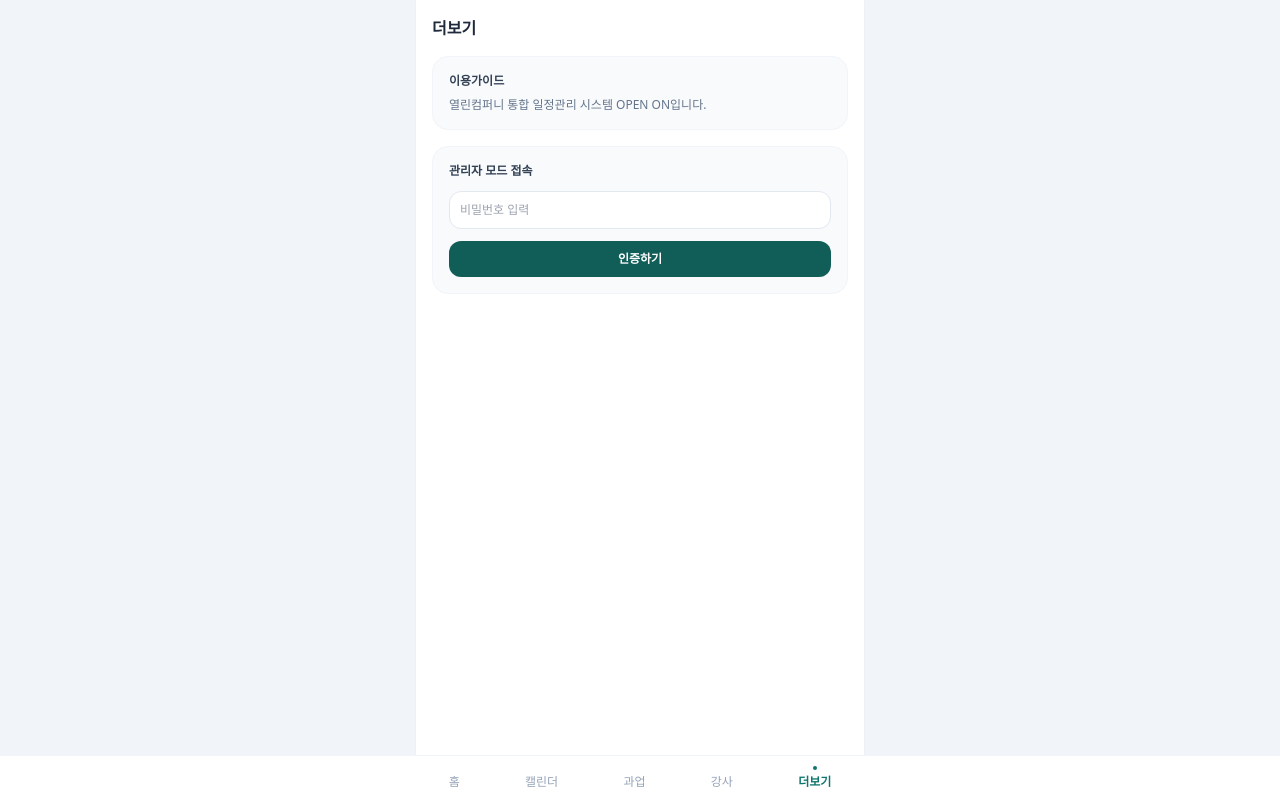
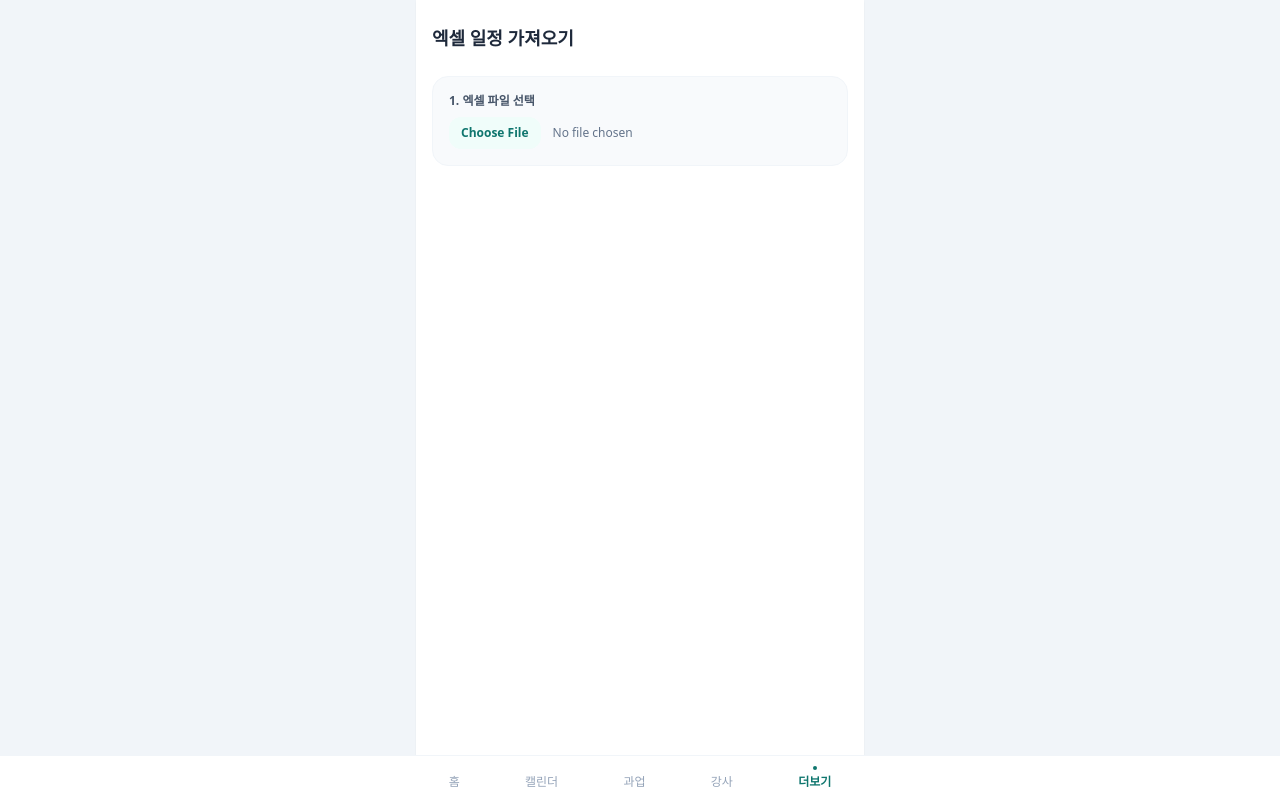
Before and after one commit to firstlady52/open-on, a Next.js app: page /more in a window 1280 px wide. Built offline with nearby package versions, Linux system fonts and the light colour scheme.

Commit message:
Update page.tsx

```diff
--- a/src/app/more/page.tsx
+++ b/src/app/more/page.tsx
@@ -1,209 +1,116 @@
 'use client';
 
 import { useState } from 'react';
-import { parseDaewooExcel, parseTextSchedule } from '@/lib/parsers';
+import * as XLSX from 'xlsx';
 import { EventItem } from '@/types';
 
 export default function MorePage() {
-  const [isAdmin, setIsAdmin] = useState(false);
-  const [password, setPassword] = useState('');
-  const [adminTab, setAdminTab] = useState<'excel' | 'text' | 'fee'>('excel');
-  const [selectedProject, setSelectedProject] = useState('대우ST');
+  const [workbook, setWorkbook] = useState<XLSX.WorkBook | null>(null);
+  const [sheetNames, setSheetNames] = useState<string[]>([]);
+  const [selectedSheet, setSelectedSheet] = useState<string>('');
 
-  const [previewEvents, setPreviewEvents] = useState<EventItem[]>([]);
-  const [rawText, setRawText] = useState('');
-
-  const handleLogin = async () => {
-    const res = await fetch('/api/admin/login', {
-      method: 'POST',
-      headers: { 'Content-Type': 'application/json' },
-      body: JSON.stringify({ password }),
-    });
-    if (res.ok) setIsAdmin(true);
-    else alert('관리자 비밀번호가 올바르지 않습니다.');
-  };
-
-  const handleFileUpload = async (e: React.ChangeEvent<HTMLInputElement>) => {
+  const handleFileChange = (e: React.ChangeEvent<HTMLInputElement>) => {
     const file = e.target.files?.[0];
     if (!file) return;
 
-    const buffer = await file.arrayBuffer();
-    if (selectedProject === '대우ST') {
-      const parsed = parseDaewooExcel(buffer);
-      setPreviewEvents(parsed);
+    const reader = new FileReader();
+    reader.onload = (evt) => {
+      try {
+        const bstr = evt.target?.result;
+        const wb = XLSX.read(bstr, { type: 'binary' });
+        setWorkbook(wb);
+        setSheetNames(wb.SheetNames);
+        if (wb.SheetNames.length > 0) {
+          setSelectedSheet(wb.SheetNames[0]);
+        }
+      } catch (err) {
+        alert('엑셀 파일을 읽는 중 오류가 발생했습니다.');
       }
     };
+    reader.readAsBinaryString(file);
+  };
 
-  const handleTextParse = () => {
-    const parsed = parseTextSchedule(rawText);
-    setPreviewEvents(parsed);
+  const handleParseAndSave = () => {
+    if (!workbook || !selectedSheet) {
+      alert('파일과 시트를 선택해 주세요.');
+      return;
+    }
+
+    const worksheet = workbook.Sheets[selectedSheet];
+    // 5번째 줄(Index 4)을 헤더로 읽어옴
+    const rawData: any[] = XLSX.utils.sheet_to_json(worksheet, { range: 4 });
+
+    const newEvents: EventItem[] = rawData
+      .filter(row => row['교육일']) // 교육일이 있는 행만 추출
+      .map((row, index) => {
+        // 날짜 형식 정리 (2026-09-01)
+        let rawDate = String(row['교육일']).trim();
+        if (rawDate.includes('.')) {
+          rawDate = rawDate.replace(/\./g, '-');
+        }
+
+        return {
+          id: `excel-${index}-${Date.now()}`,
+          project_id: `p-${index}`,
+          project_name: row['과업명'] || '대우ST',
+          start_date: rawDate,
+          start_time: String(row['시간'] || ''),
+          instructor_name: String(row['강사'] || ''),
+          location: String(row['현장명'] || ''),
+          status: String(row['진행상태'] || ''),
+        };
+      });
+
+    if (newEvents.length === 0) {
+      alert('일정 데이터를 찾을 수 없습니다. 엑셀의 열 이름(교육일, 시간, 강사, 현장명)을 확인해 주세요.');
+      return;
+    }
+
+    // 브라우저 저장소에 실제 일정 저장
+    localStorage.setItem('open_on_events', JSON.stringify(newEvents));
+    alert(`총 ${newEvents.length}건의 실제 일정이 등록되었습니다! 메인 화면으로 이동합니다.`);
+    window.location.href = '/';
   };
 
   return (
-    <main className="pb-24 pt-4 px-4 max-w-md mx-auto min-h-screen bg-white">
-      <h1 className="text-base font-bold text-slate-800 mb-4">더보기</h1>
+    <main className="pb-24 pt-6 px-4 max-w-md mx-auto min-h-screen bg-white">
+      <h1 className="text-lg font-bold text-slate-800 mb-6">엑셀 일정 가져오기</h1>
 
-      {!isAdmin ? (
-        <div className="space-y-4">
-          <div className="p-4 bg-slate-50 border border-slate-100 rounded-2xl text-xs space-y-2">
-            <div className="font-bold text-slate-700">이용가이드</div>
-            <p className="text-slate-500">열린컴퍼니 통합 일정관리 시스템 OPEN ON입니다.</p>
+      <div className="space-y-4 bg-slate-50 p-4 rounded-2xl border border-slate-100">
+        <div>
+          <label className="block text-xs font-bold text-slate-600 mb-2">1. 엑셀 파일 선택</label>
+          <input
+            type="file"
+            accept=".xlsx, .xls"
+            onChange={handleFileChange}
+            className="block w-full text-xs text-slate-500 file:mr-3 file:py-2 file:px-3 file:rounded-xl file:border-0 file:text-xs file:font-semibold file:bg-teal-50 file:text-teal-700 hover:file:bg-teal-100"
+          />
         </div>
 
-          <div className="p-4 bg-slate-50 border border-slate-100 rounded-2xl text-xs space-y-3">
-            <div className="font-bold text-slate-700">관리자 모드 접속</div>
-            <input
-              type="password"
-              placeholder="비밀번호 입력"
-              value={password}
-              onChange={(e) => setPassword(e.target.value)}
-              className="w-full p-2.5 border border-slate-200 rounded-xl bg-white"
-            />
-            <button
-              onClick={handleLogin}
-              className="w-full py-2.5 bg-teal-800 text-white font-bold rounded-xl active:bg-teal-900"
+        {sheetNames.length > 0 && (
+          <div>
+            <label className="block text-xs font-bold text-slate-600 mb-2">2. 일정 시트(탭) 선택</label>
+            <select
+              value={selectedSheet}
+              onChange={(e) => setSelectedSheet(e.target.value)}
+              className="w-full p-2.5 bg-white border border-slate-200 rounded-xl text-xs font-medium text-slate-700"
             >
-              인증하기
-            </button>
-          </div>
-        </div>
-      ) : (
-        <div className="space-y-4">
-          <div className="flex gap-4 border-b border-slate-100 pb-2 text-xs font-bold">
-            <button
-              onClick={() => setAdminTab('excel')}
-              className={`pb-1 ${adminTab === 'excel' ? 'text-teal-800 border-b-2 border-teal-800' : 'text-slate-400'}`}
-            >
-              엑셀 가져오기
-            </button>
-            <button
-              onClick={() => setAdminTab('text')}
-              className={`pb-1 ${adminTab === 'text' ? 'text-teal-800 border-b-2 border-teal-800' : 'text-slate-400'}`}
-            >
-              텍스트 등록
-            </button>
-            <button
-              onClick={() => setAdminTab('fee')}
-              className={`pb-1 ${adminTab === 'fee' ? 'text-teal-800 border-b-2 border-teal-800' : 'text-slate-400'}`}
-            >
-              섭외비용 관리
-            </button>
-          </div>
-
-          {adminTab === 'excel' && (
-            <div className="space-y-3 text-xs">
-              <select
-                value={selectedProject}
-                onChange={(e) => setSelectedProject(e.target.value)}
-                className="w-full p-2.5 border border-slate-200 rounded-xl bg-white"
-              >
-                <option value="대우ST">대우ST</option>
-                <option value="홈앤코칭">홈앤코칭</option>
+              {sheetNames.map((name, idx) => (
+                <option key={name} value={name}>{idx + 1}번째 탭: {name}</option>
+              ))}
             </select>
-
-              <input
-                type="file"
-                accept=".xlsx, .xls, .csv"
-                onChange={handleFileUpload}
-                className="w-full text-slate-500"
-              />
-
-              {previewEvents.length > 0 && (
-                <div className="mt-4 border border-slate-200 p-3 rounded-xl bg-slate-50 space-y-2">
-                  <div className="font-bold text-slate-700">
-                    미리보기 ({previewEvents.length}건 인식)
-                  </div>
-                  <div className="max-h-48 overflow-y-auto space-y-1">
-                    {previewEvents.map((item, idx) => (
-                      <div
-                        key={idx}
-                        className={`p-2 rounded border text-[11px] ${
-                          item.has_error ? 'bg-red-50 border-red-200 text-red-700' : 'bg-white border-slate-100'
-                        }`}
-                      >
-                        {item.has_error ? (
-                          <span>오류: {item.error_message}</span>
-                        ) : (
-                          <span>
-                            {item.start_date} | {item.start_time} | {item.instructor_name} | {item.location}
-                          </span>
-                        )}
-                      </div>
-                    ))}
-                  </div>
-                  <button
-                    onClick={() => alert('일정이 성공적으로 등록되었습니다.')}
-                    className="w-full py-2 bg-teal-800 text-white font-bold rounded-lg mt-2"
-                  >
-                    일정 등록하기
-                  </button>
-                </div>
-              )}
           </div>
         )}
 
-          {adminTab === 'text' && (
-            <div className="space-y-3 text-xs">
-              <textarea
-                rows={5}
-                placeholder={"카카오톡 일정 문구를 복사해 붙여넣으세요.\n예:\n팀빌딩\n6기: 10월 12-14일"}
-                value={rawText}
-                onChange={(e) => setRawText(e.target.value)}
-                className="w-full p-2.5 border border-slate-200 rounded-xl"
-              />
+        {sheetNames.length > 0 && (
           <button
-                onClick={handleTextParse}
-                className="w-full py-2 bg-teal-800 text-white font-bold rounded-xl"
+            onClick={handleParseAndSave}
+            className="w-full py-3 bg-teal-600 text-white font-bold text-xs rounded-xl shadow-sm active:scale-95 transition-transform"
           >
-                일정 분석하기
+            선택한 시트 일정 앱에 반영하기
           </button>
-
-              {previewEvents.length > 0 && (
-                <div className="mt-4 border border-slate-200 p-3 rounded-xl bg-slate-50 space-y-2">
-                  <div className="font-bold text-slate-700">분석 결과 미리보기</div>
-                  {previewEvents.map((item, idx) => (
-                    <div key={idx} className="p-2 bg-white rounded border border-slate-100 text-[11px]">
-                      {item.has_error ? (
-                        <span className="text-red-500">{item.error_message}</span>
-                      ) : (
-                        <span>
-                          [{item.project_name}] {item.round_label} · {item.start_date} ~ {item.end_date}
-                        </span>
         )}
       </div>
-                  ))}
-                  <button
-                    onClick={() => alert('일정이 등록되었습니다.')}
-                    className="w-full py-2 bg-teal-800 text-white font-bold rounded-lg mt-2"
-                  >
-                    일정 등록하기
-                  </button>
-                </div>
-              )}
-            </div>
-          )}
-
-          {adminTab === 'fee' && (
-            <div className="space-y-3 text-xs">
-              <div className="p-3 bg-slate-50 border border-slate-100 rounded-xl space-y-2">
-                <div className="font-bold text-slate-700">단가 등록 (과업 × 강사)</div>
-                <select className="w-full p-2 border border-slate-200 rounded-lg bg-white">
-                  <option>대우ST</option>
-                  <option>홈앤코칭</option>
-                </select>
-                <input type="text" placeholder="강사명" className="w-full p-2 border border-slate-200 rounded-lg" />
-                <input type="number" placeholder="섭외비용 (원)" className="w-full p-2 border border-slate-200 rounded-lg" />
-                <button
-                  onClick={() => alert('단가가 저장되었습니다.')}
-                  className="w-full py-2 bg-teal-800 text-white font-bold rounded-lg"
-                >
-                  저장
-                </button>
-              </div>
-            </div>
-          )}
-        </div>
-      )}
     </main>
   );
 }
```
Lines whose indentation alone changed are shown as unchanged.
